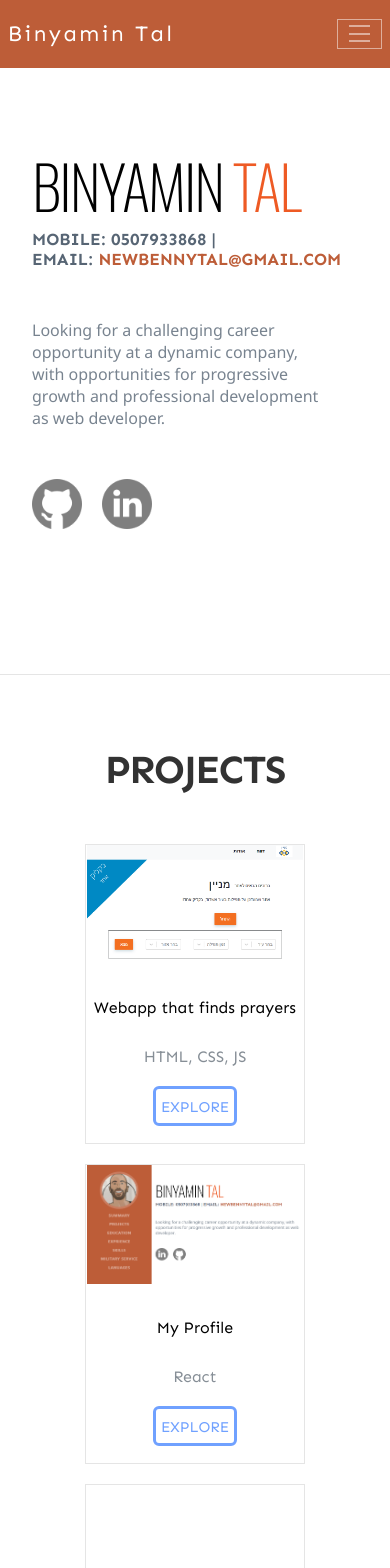
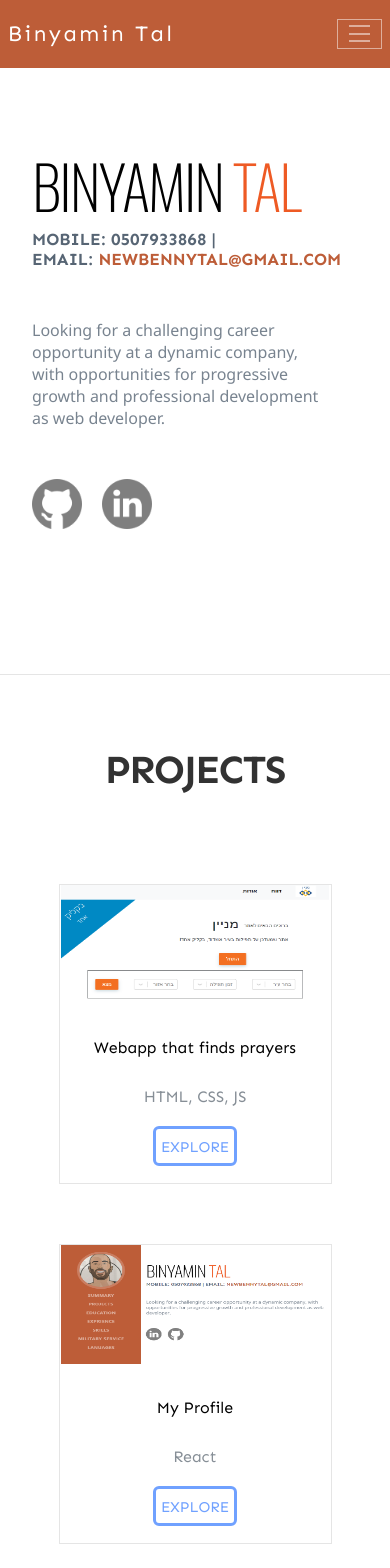
Before and after one commit to Benjamn89/profile-react, a React (Create React App) app: page / in a window 390 px wide. Shown: the top 1568 px of the page. Built offline with nearby package versions, Linux system fonts and the light colour scheme.

Commit message:
change the project box width

```diff
--- a/src/Components/PROJECTS-S/PROJECT-BOX/index.css
+++ b/src/Components/PROJECTS-S/PROJECT-BOX/index.css
@@ -13,3 +13,10 @@
     margin: 0 20px 20px 20px;
   }
 }
+
+@media only screen and (max-width: 530px) {
+  .projectbox-div {
+    width: 70vw;
+    margin-top: 40px;
+  }
+}
--- a/src/Components/PROJECTS-S/container.js
+++ b/src/Components/PROJECTS-S/container.js
@@ -30,7 +30,6 @@ class ProjectS extends Component {
                       className="project-visit-a"
                       href={el.objects.linkTo}
                       target={el.objects.linkTo}
-                      // rel="nofollow noopener"
                     >
                       Explore
                     </a>
```
